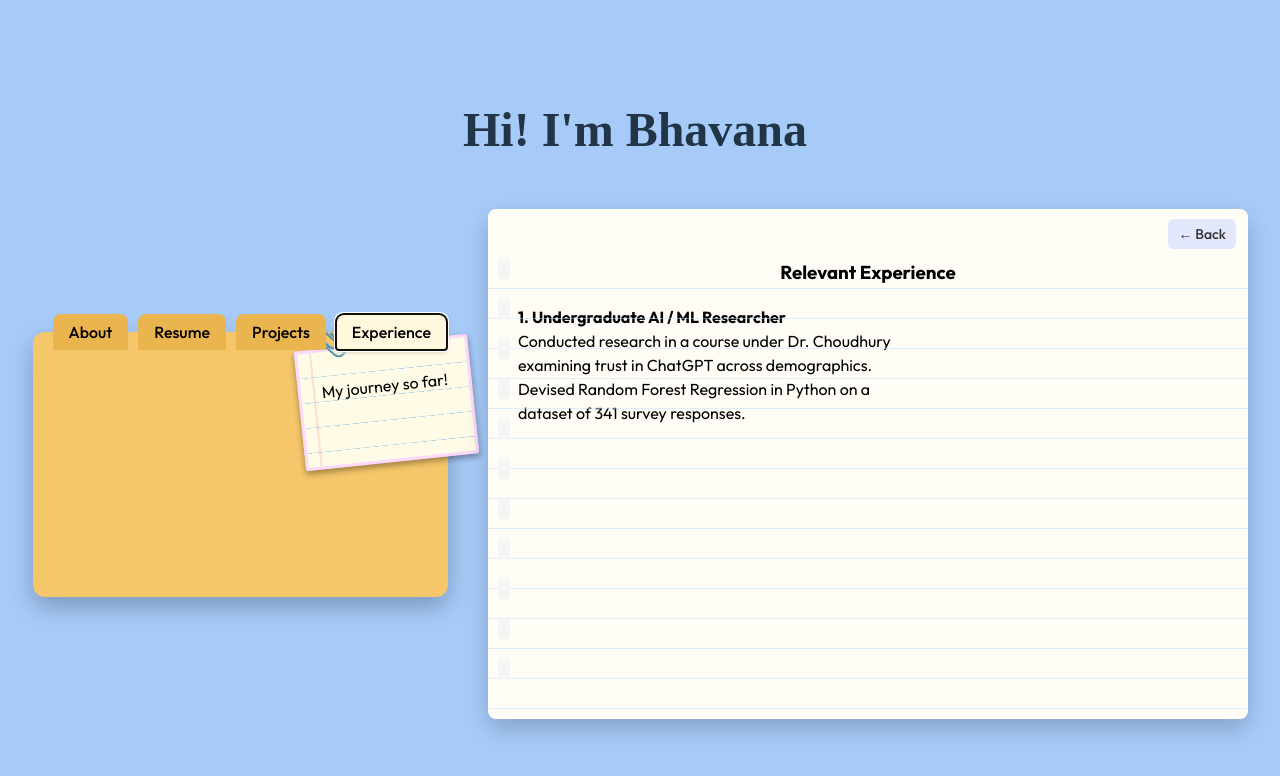
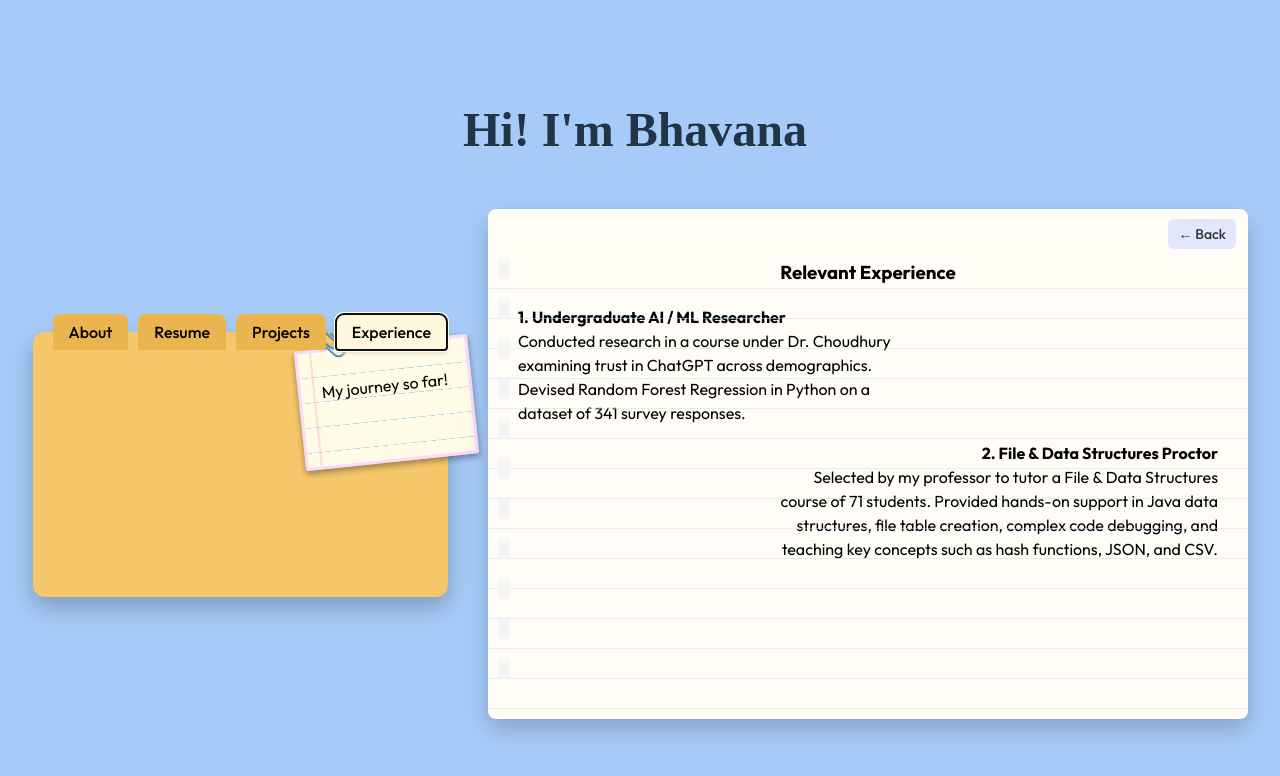
Before and after one commit to bhavana-pixel/portfolio, a React (Vite) app: page / in a window 1280 px wide. Both pictures are taken after a click on the button "Experience". Shown: the top 776 px of the page. Built offline with nearby package versions, Linux system fonts and the light colour scheme.

Commit message:
Added experience 2.

```diff
--- a/src/Folder.css
+++ b/src/Folder.css
@@ -485,3 +485,7 @@
   text-align: left;
   z-index:2;
 }
+
+.experience2{
+  text-align:right;
+}
--- a/src/Folder.jsx
+++ b/src/Folder.jsx
@@ -256,6 +256,15 @@ export default function Folder() {
                   Devised Random Forest Regression in Python on a <br></br>
                   dataset of 341 survey responses.
                 </p>
+                <p className="experience2">
+                  <p className = "text2">
+                  <b>2. File & Data Structures Proctor</b> <br />
+                  Selected by my professor to tutor a File &  Data Structures<br></br>
+                  course of 71 students. Provided hands-on support in Java data<br></br>
+                  structures, file table creation, complex code debugging, and <br></br>
+                  teaching key concepts such as hash functions, JSON, and CSV.
+                  </p>
+                </p>
               </div>
             )}
           </div>
```
